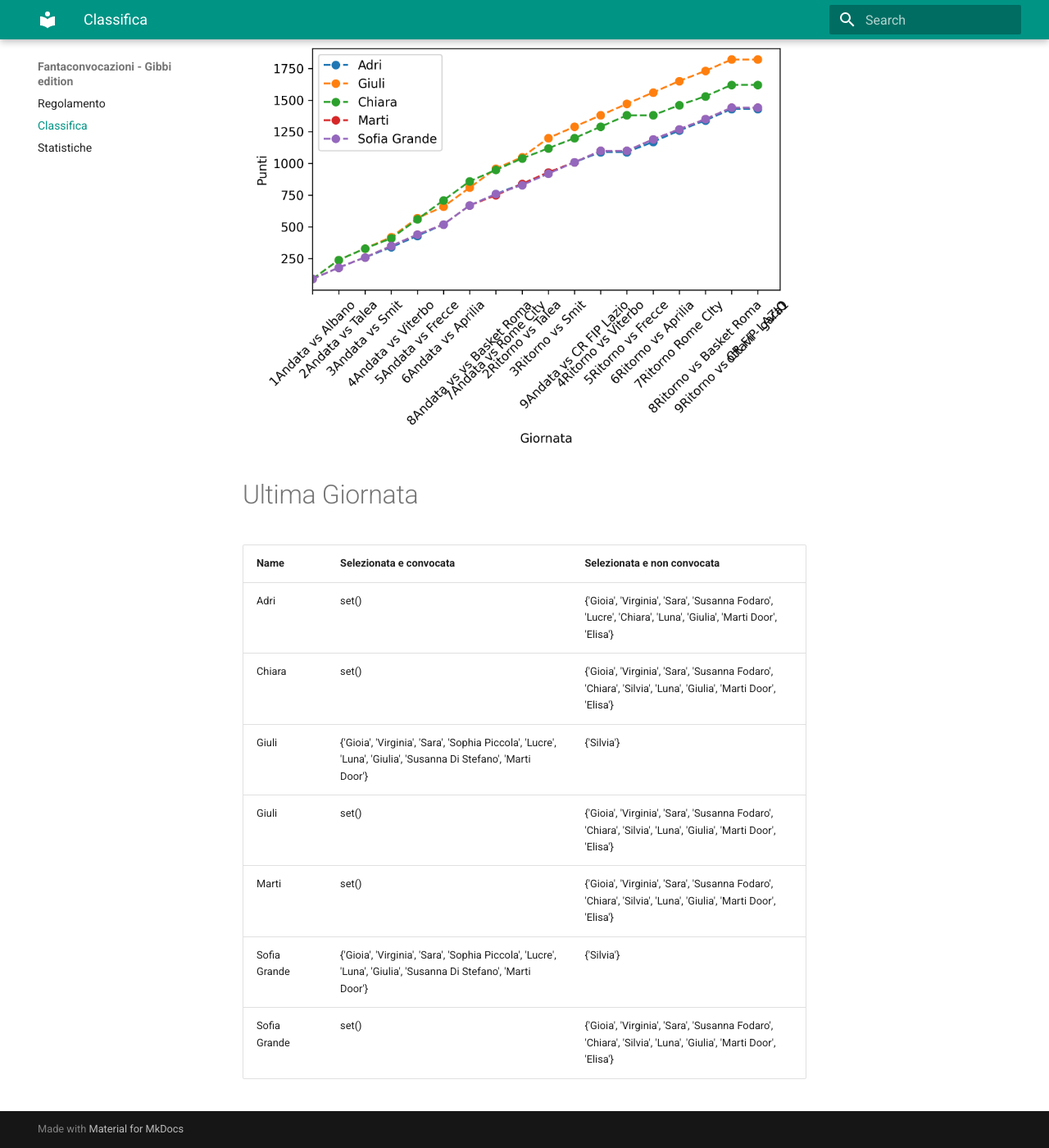
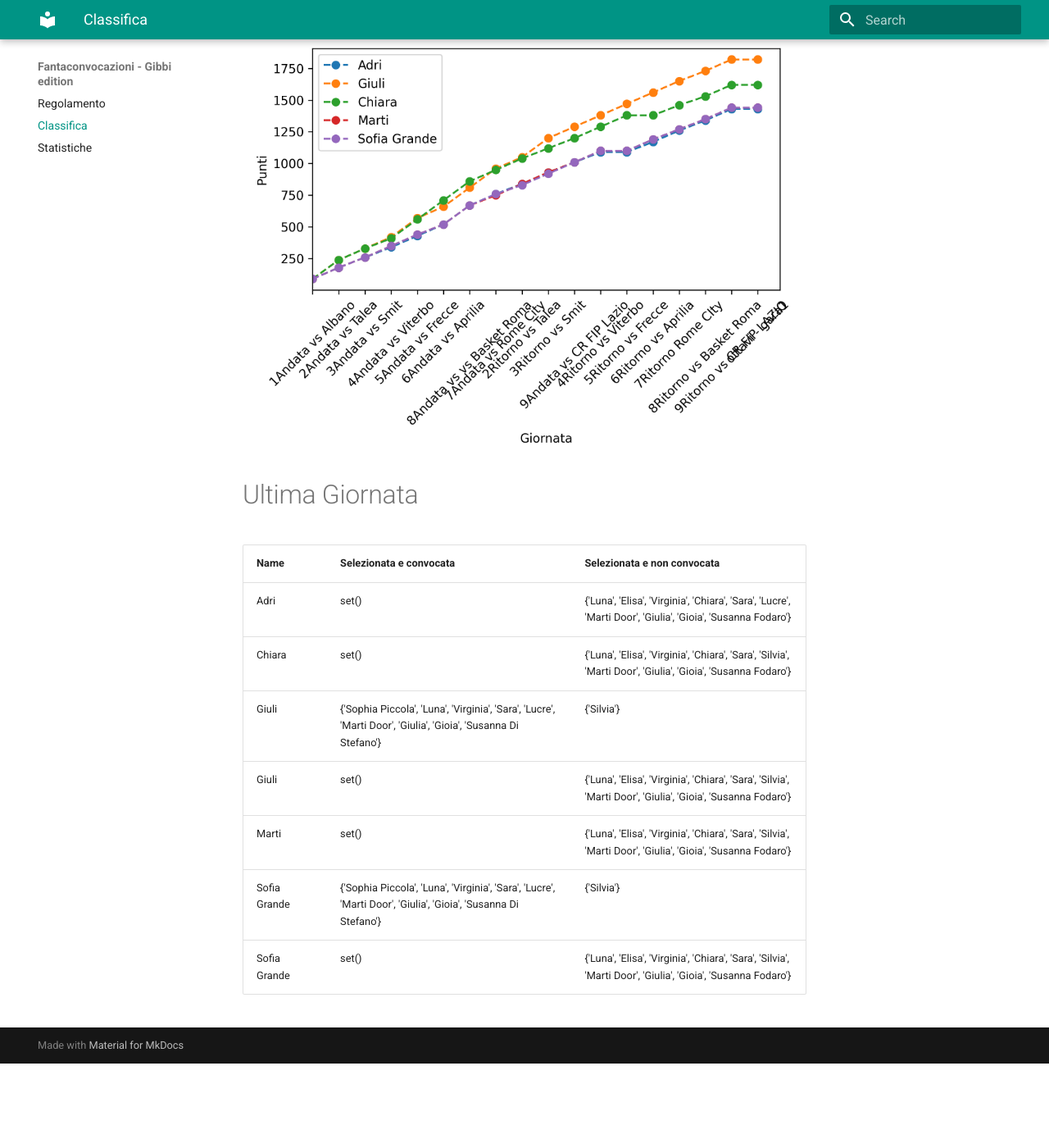
Before and after one commit to martinig94/fantagibbi, an MkDocs documentation site: the page built from docs/Classifica.md, in a window 1280 px wide and 1400 px high, scrolled down 565 px. Shown: the whole window at 82% size. Built offline with MkDocs 1.6.1 and Material for MkDocs 9.7.7, drawn with Linux system fonts in a browser that asks for light colours; after the commit the page ends 1862 px from its top, so only the background shows below that.

Commit message:
Auto-update from main.py

```diff
--- a/docs/Classifica.md
+++ b/docs/Classifica.md
@@ -18,11 +18,11 @@
 <!-- START_TABLE CORRECT -->
 | Name         | Selezionata e convocata                                                                                        | Selezionata e non convocata                                                                                  |
 |:-------------|:---------------------------------------------------------------------------------------------------------------|:-------------------------------------------------------------------------------------------------------------|
-| Adri         | set()                                                                                                          | {'Gioia', 'Virginia', 'Sara', 'Susanna Fodaro', 'Lucre', 'Chiara', 'Luna', 'Giulia', 'Marti Door', 'Elisa'}  |
-| Chiara       | set()                                                                                                          | {'Gioia', 'Virginia', 'Sara', 'Susanna Fodaro', 'Chiara', 'Silvia', 'Luna', 'Giulia', 'Marti Door', 'Elisa'} |
-| Giuli        | {'Gioia', 'Virginia', 'Sara', 'Sophia Piccola', 'Lucre', 'Luna', 'Giulia', 'Susanna Di Stefano', 'Marti Door'} | {'Silvia'}                                                                                                   |
-| Giuli        | set()                                                                                                          | {'Gioia', 'Virginia', 'Sara', 'Susanna Fodaro', 'Chiara', 'Silvia', 'Luna', 'Giulia', 'Marti Door', 'Elisa'} |
-| Marti        | set()                                                                                                          | {'Gioia', 'Virginia', 'Sara', 'Susanna Fodaro', 'Chiara', 'Silvia', 'Luna', 'Giulia', 'Marti Door', 'Elisa'} |
-| Sofia Grande | {'Gioia', 'Virginia', 'Sara', 'Sophia Piccola', 'Lucre', 'Luna', 'Giulia', 'Susanna Di Stefano', 'Marti Door'} | {'Silvia'}                                                                                                   |
-| Sofia Grande | set()                                                                                                          | {'Gioia', 'Virginia', 'Sara', 'Susanna Fodaro', 'Chiara', 'Silvia', 'Luna', 'Giulia', 'Marti Door', 'Elisa'} |
+| Adri         | set()                                                                                                          | {'Luna', 'Elisa', 'Virginia', 'Chiara', 'Sara', 'Lucre', 'Marti Door', 'Giulia', 'Gioia', 'Susanna Fodaro'}  |
+| Chiara       | set()                                                                                                          | {'Luna', 'Elisa', 'Virginia', 'Chiara', 'Sara', 'Silvia', 'Marti Door', 'Giulia', 'Gioia', 'Susanna Fodaro'} |
+| Giuli        | {'Sophia Piccola', 'Luna', 'Virginia', 'Sara', 'Lucre', 'Marti Door', 'Giulia', 'Gioia', 'Susanna Di Stefano'} | {'Silvia'}                                                                                                   |
+| Giuli        | set()                                                                                                          | {'Luna', 'Elisa', 'Virginia', 'Chiara', 'Sara', 'Silvia', 'Marti Door', 'Giulia', 'Gioia', 'Susanna Fodaro'} |
+| Marti        | set()                                                                                                          | {'Luna', 'Elisa', 'Virginia', 'Chiara', 'Sara', 'Silvia', 'Marti Door', 'Giulia', 'Gioia', 'Susanna Fodaro'} |
+| Sofia Grande | {'Sophia Piccola', 'Luna', 'Virginia', 'Sara', 'Lucre', 'Marti Door', 'Giulia', 'Gioia', 'Susanna Di Stefano'} | {'Silvia'}                                                                                                   |
+| Sofia Grande | set()                                                                                                          | {'Luna', 'Elisa', 'Virginia', 'Chiara', 'Sara', 'Silvia', 'Marti Door', 'Giulia', 'Gioia', 'Susanna Fodaro'} |
 <!-- END_TABLE CORRECT -->
```
